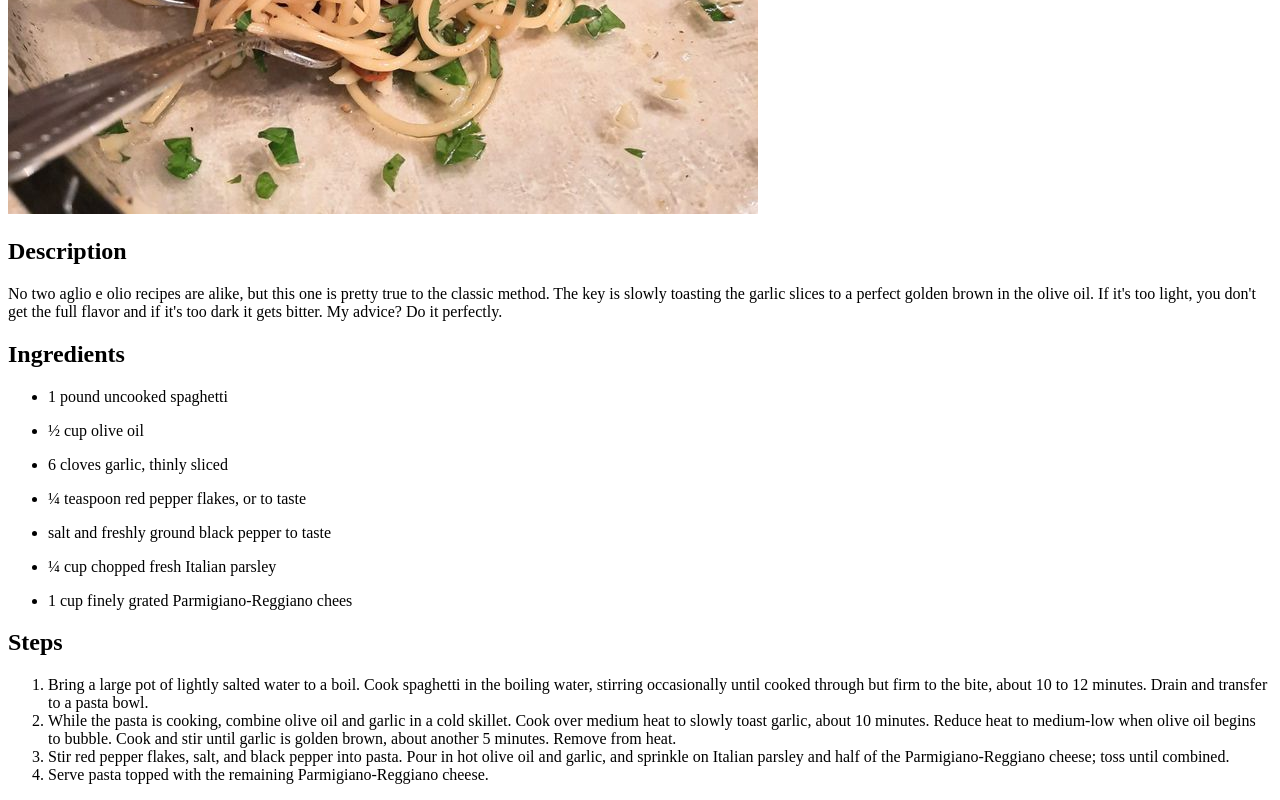
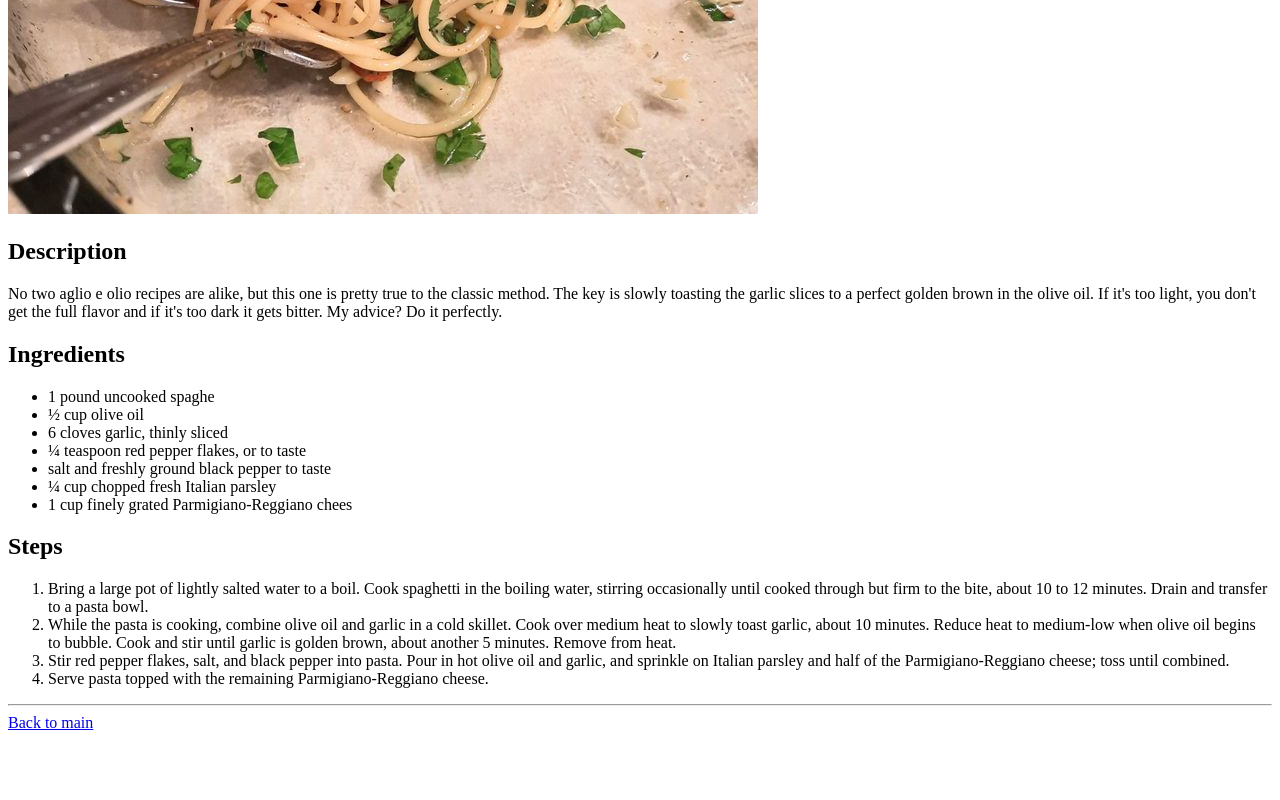
Before and after one commit to SebaARG/odin-recipes, a plain HTML site: page recipes/spaghetti.html in a window 1280 px wide. Shown: the part 616-1416 px from the top of the page. After the commit the page ends 1356 px from the top, so only its background shows below. Drawn offline with Linux system fonts and the light colour scheme.

Commit message:
Modified index and recipes page, add new images

```diff
--- a/recipes/spaghetti.html
+++ b/recipes/spaghetti.html
@@ -20,27 +20,13 @@
   <h2>Ingredients</h2>
 
   <ul>
-    <li>
-      <p>1 pound uncooked spaghetti</p>
-    </li>
-    <li>
-      <p>½ cup olive oil</p>
-    </li>
-    <li>
-      <p>6 cloves garlic, thinly sliced</p>
-    </li>
-    <li>
-      <p>¼ teaspoon red pepper flakes, or to taste</p>
-    </li>
-    <li>
-      <p>salt and freshly ground black pepper to taste</p>
-    </li>
-    <li>
-      <p>¼ cup chopped fresh Italian parsley</p>
-    </li>
-    <li>
-      <p>1 cup finely grated Parmigiano-Reggiano chees</p>
-    </li>
+    <li>1 pound uncooked spaghe</li>
+    <li>½ cup olive oil</li>
+    <li>6 cloves garlic, thinly sliced</li>
+    <li>¼ teaspoon red pepper flakes, or to taste</li>
+    <li>salt and freshly ground black pepper to taste</li>
+    <li>¼ cup chopped fresh Italian parsley</li>
+    <li>1 cup finely grated Parmigiano-Reggiano chees</li>
   </ul>
 
   <h2>Steps</h2>
@@ -55,6 +41,10 @@
       Italian parsley and half of the Parmigiano-Reggiano cheese; toss until combined.</li>
     <li>Serve pasta topped with the remaining Parmigiano-Reggiano cheese.</li>
   </ol>
+  <hr>
+
+  <a href="../index.html">Back to main</a>
+
 </body>
 
 </html>
```
Also changed, not shown: index.html (+4 -1 lines), recipes/cube_stea.html (+8 -15 lines), recipes/roast_chicken.html (added, +34 -0 lines), images/chef-cocinero-sirviendo-comida_88465-681-1610477908.jpeg (added), images/juicy-roast-chicken.jpg (added), 1 other file.
